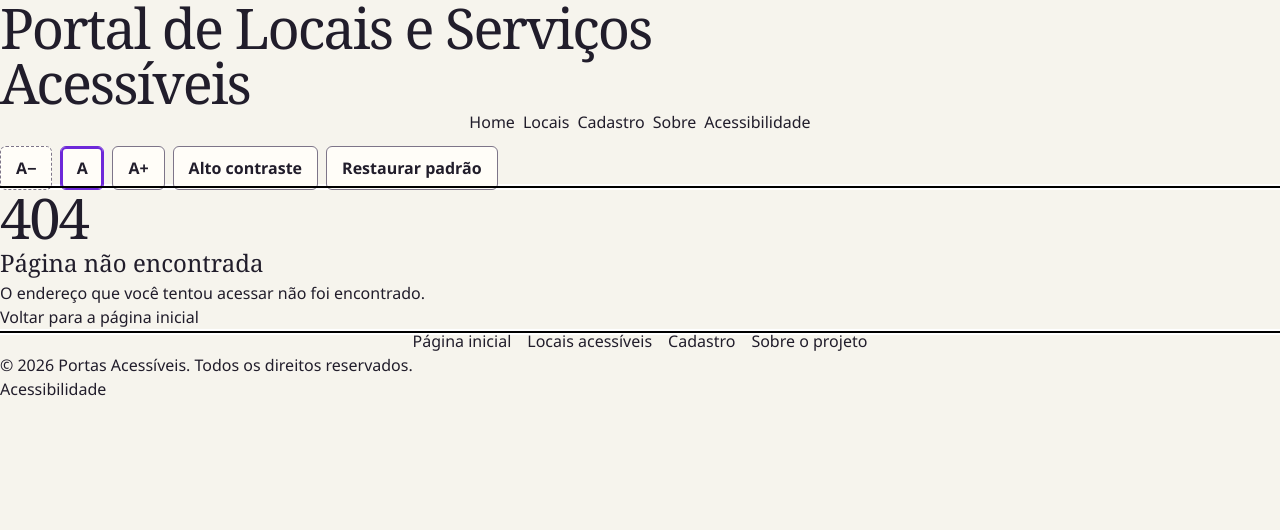
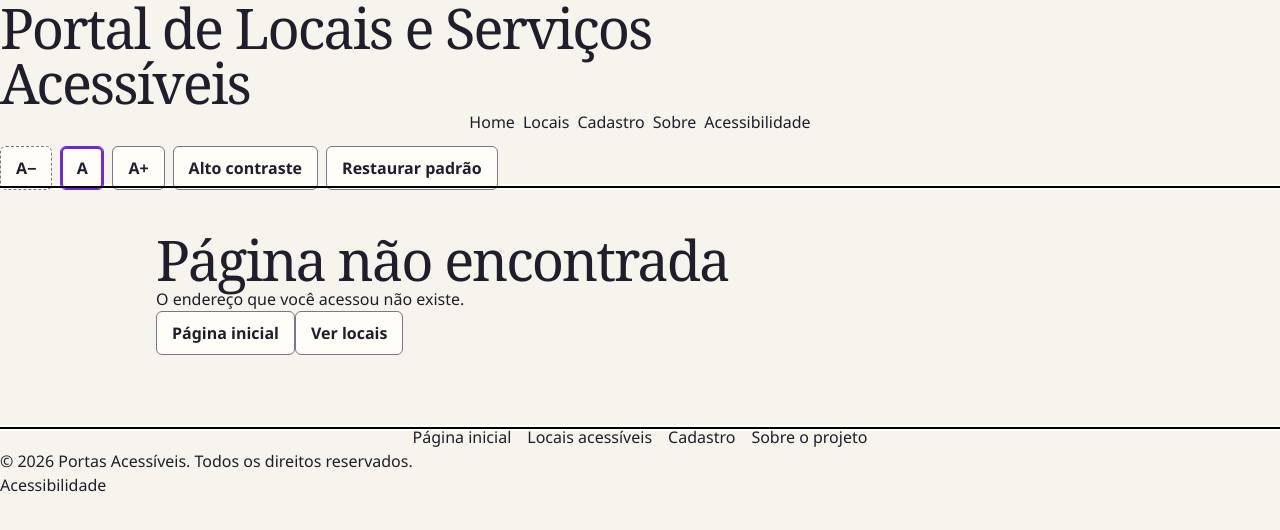
Before and after one commit to 1TDSPJ-26/portal-locais-acessiveis, a React (Vite) app: page /favoritos in a window 1280 px wide. Shown: the top 530 px of the page. Built offline with nearby package versions, Linux system fonts and the light colour scheme; a web font is replaced by a local one.

Commit message:
feat: aplica layout e link de saída da pagina 404

```diff
--- a/src/pages/NotFound/index.tsx
+++ b/src/pages/NotFound/index.tsx
@@ -1,13 +1,20 @@
 import { Link } from "react-router";
 export default function NotFound() {
   return (
-    <div>
-      <title>Página não encontrada | Portal de Locais e Serviços Acessíveis</title>
-
-      <h1>404</h1>
-      <h2>Página não encontrada</h2>
-      <p>O endereço que você tentou acessar não foi encontrado.</p>
-      <Link to="/">Voltar para a página inicial</Link>
+    <div className="app-shell content">
+      <title>
+        Página não encontrada | Portal de Locais e Serviços Acessíveis
+      </title>
+      <h1>Página não encontrada</h1>
+      <p>O endereço que você acessou não existe.</p>
+      <div>
+        <Link to="/" className="botao botao--secundario">
+          Página inicial
+        </Link>
+        <Link to="/locais" className="botao botao--secundario">
+          Ver locais
+        </Link>
+      </div>
     </div>
   );
 }
```
